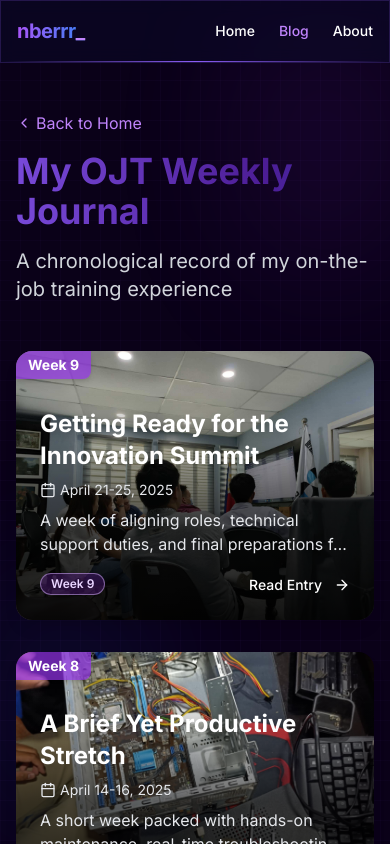
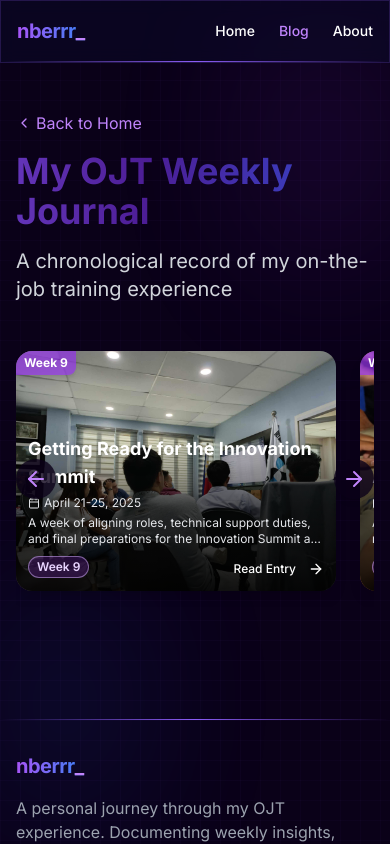
Before and after one commit to nberrr/OJT-blog, a Next.js app: page /blog in a window 390 px wide. Shown: the top 844 px of the page. Built offline with nearby package versions, Linux system fonts and the light colour scheme.

Commit message:
Save my current changes

```diff
--- a/app/blog/page.tsx
+++ b/app/blog/page.tsx
@@ -1,13 +1,26 @@
+"use client";
+
 import Image from "next/image"
 import Link from "next/link"
-import { ArrowRight, Calendar, ChevronLeft } from "lucide-react"
+import { ArrowRight, Calendar, ChevronLeft, ArrowLeft } from "lucide-react"
 import { Button } from "@/components/ui/button"
 import { Badge } from "@/components/ui/badge"
 import { Card } from "@/components/ui/card"
 import { getAllBlogPosts, getImagePath } from "@/lib/utils"
+import { useRef } from "react"
 
 export default function BlogPage() {
   const posts = getAllBlogPosts();
+  const scrollRef = useRef<HTMLDivElement>(null);
+
+  function scrollContainer(direction: number) {
+    if (scrollRef.current) {
+      scrollRef.current.scrollBy({
+        left: direction * 320, // adjust to card width
+        behavior: "smooth",
+      });
+    }
+  }
 
   return (
     <div className="min-h-screen bg-[#0a0118] text-white">
@@ -59,8 +72,67 @@ export default function BlogPage() {
             </p>
           </div>
 
-          {/* Blog Grid */}
-          <div className="grid sm:grid-cols-2 gap-8">
+          {/* Mobile: Horizontal scroll with arrows */}
+          <div className="relative block md:hidden">
+            <button
+              className="absolute left-0 top-1/2 -translate-y-1/2 z-10 bg-[#0a0118]/80 p-2 rounded-full shadow-md"
+              onClick={() => scrollContainer(-1)}
+              aria-label="Scroll left"
+            >
+              <ArrowLeft className="h-6 w-6 text-purple-400" />
+            </button>
+            <div
+              ref={scrollRef}
+              className="flex gap-6 overflow-x-auto snap-x snap-mandatory scroll-smooth pb-4 hide-scrollbar"
+            >
+              {posts.map((post) => (
+                <div key={post.slug} className="min-w-[320px] max-w-xs snap-center transition-transform duration-300">
+                  <Card className="overflow-hidden rounded-2xl shadow-lg border-0 bg-transparent">
+                    <div className="relative aspect-[4/3] w-full">
+                      <Image
+                        src={getImagePath(post.src)}
+                        alt={post.title}
+                        fill
+                        className="object-cover w-full h-full"
+                        style={{ objectPosition: 'center' }}
+                      />
+                      <div className="absolute top-0 left-0 bg-purple-600/70 text-white px-2 py-1 text-xs md:px-3 md:py-1.5 md:text-sm font-bold z-20 shadow-md rounded-br-lg">
+                        {post.week}
+                      </div>
+                      <div className="absolute bottom-0 left-0 w-full p-3 md:p-6 bg-gradient-to-t from-black/90 via-black/60 to-transparent">
+                        <h2 className="text-lg md:text-2xl font-bold mb-1 md:mb-2 text-white drop-shadow-lg line-clamp-2">{post.title}</h2>
+                        <div className="flex items-center text-xs md:text-sm text-gray-200 mb-1 md:mb-2">
+                          <Calendar className="h-3 w-3 md:h-4 md:w-4 mr-1" />
+                          <span>{post.date}</span>
+                        </div>
+                        <p className="text-gray-200 text-xs md:text-base mb-2 md:mb-4 line-clamp-2">{post.description}</p>
+                        <div className="flex justify-between items-center">
+                          <Badge variant="outline" className="border-purple-300/50 text-purple-200 bg-purple-900/40 text-xs md:text-sm px-2 py-0.5 md:px-3 md:py-1">
+                            {post.week}
+                          </Badge>
+                          <Link href={`/blog/${post.slug}`}>
+                            <Button variant="ghost" className="p-0 h-auto text-white hover:text-purple-300 group text-xs md:text-base">
+                              Read Entry <ArrowRight className="ml-1 h-4 w-4 group-hover:translate-x-1 transition-transform" />
+                            </Button>
+                          </Link>
+                        </div>
+                      </div>
+                    </div>
+                  </Card>
+                </div>
+              ))}
+            </div>
+            <button
+              className="absolute right-0 top-1/2 -translate-y-1/2 z-10 bg-[#0a0118]/80 p-2 rounded-full shadow-md"
+              onClick={() => scrollContainer(1)}
+              aria-label="Scroll right"
+            >
+              <ArrowRight className="h-6 w-6 text-purple-400" />
+            </button>
+          </div>
+
+          {/* Desktop: Grid as usual */}
+          <div className="hidden md:grid sm:grid-cols-2 gap-8">
             {posts.map((post) => (
               <Card key={post.slug} className="overflow-hidden rounded-2xl shadow-lg border-0 bg-transparent">
                 <div className="relative aspect-[4/3] w-full">
@@ -71,9 +143,6 @@ export default function BlogPage() {
                     className="object-cover w-full h-full"
                     style={{ objectPosition: 'center' }}
                   />
-                  <div className="absolute top-0 left-0 bg-purple-600/70 text-white px-3 py-1 text-sm font-bold z-20 shadow-md rounded-br-lg">
-                    {post.week}
-                  </div>
                   <div className="absolute bottom-0 left-0 w-full p-6 bg-gradient-to-t from-black/90 via-black/60 to-transparent">
                     <h2 className="text-2xl font-bold mb-2 text-white drop-shadow-lg">{post.title}</h2>
                     <div className="flex items-center text-sm text-gray-200 mb-2">
```
